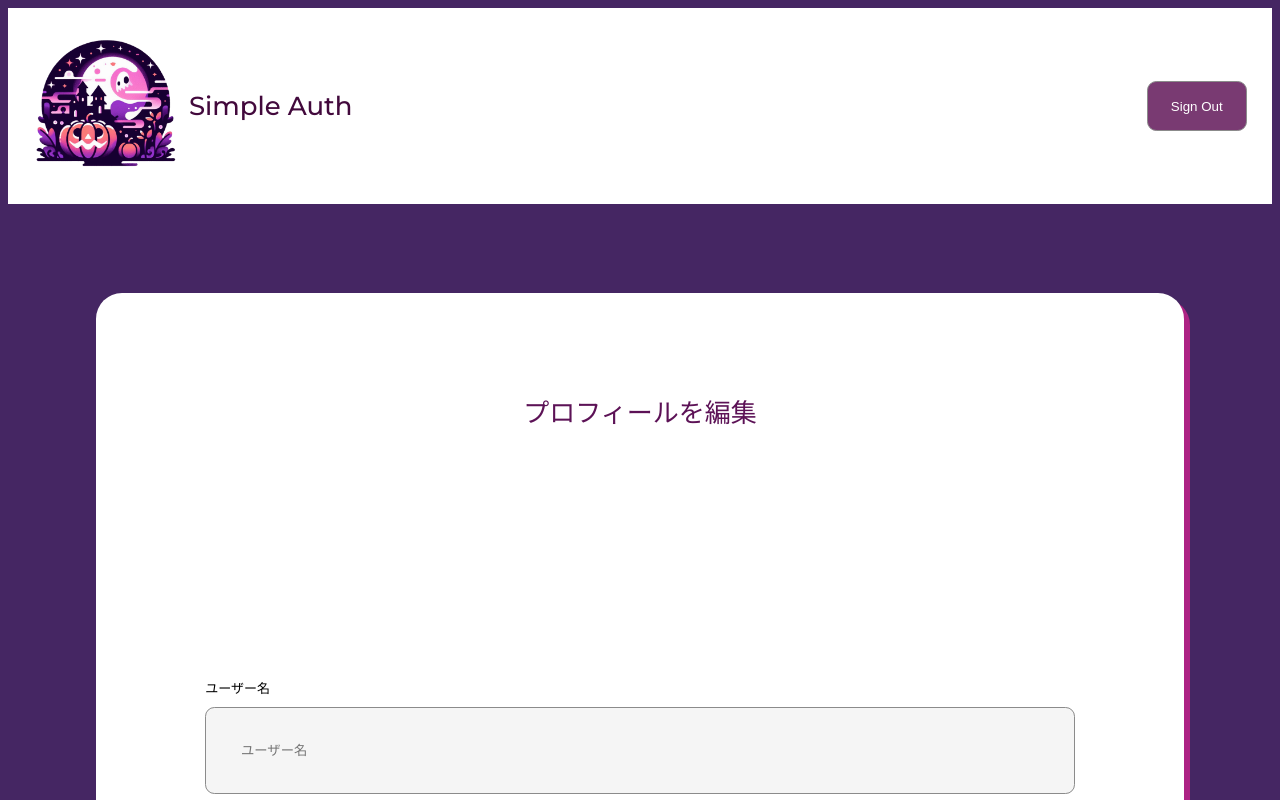
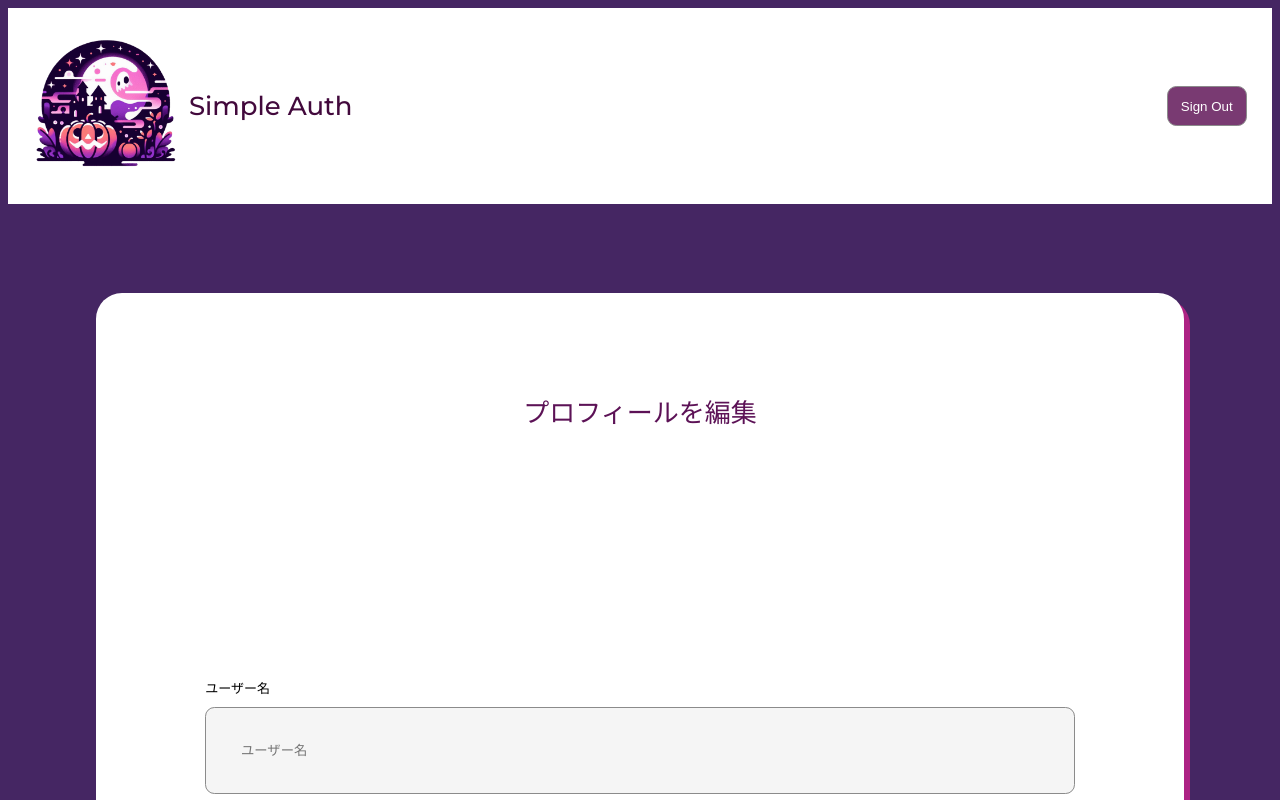
Before and after one commit to n4mlz/SimpleAuth, a React (Vite) app: page /setprofile in a window 1280 px wide. Shown: the top 800 px of the page. Built offline with nearby package versions, Linux system fonts and the light colour scheme; no server answers; the database is empty; sample sign-in values are in the browser's storage; a web font is replaced by a local one.

Commit message:
fixed bug

```diff
--- a/src/components/PageTransition.tsx
+++ b/src/components/PageTransition.tsx
@@ -17,8 +17,8 @@ const requiredPermission: { [key: string]: number[] } = {
 };
 
 const getPermissionLevel = async (user: User | null | undefined) => {
-    if (user == undefined) return undefined;
-    if (user == null) return 0;
+    if (user === undefined) return undefined;
+    if (user === null) return 0;
     if (!user.emailVerified) return 1;
     if (! await isProfileSet(user)) return 2;
     return 3;
@@ -31,7 +31,6 @@ const PageTransition: React.FC = () => {
     useEffect(() => {
         (async () => {
             const permissionLevel = await getPermissionLevel(user);
-            console.log(permissionLevel)
             if (permissionLevel == undefined) return undefined;
 
             const currentPath = location.pathname;
--- a/src/contexts/AuthContext.tsx
+++ b/src/contexts/AuthContext.tsx
@@ -5,7 +5,7 @@ import { doc, getDoc } from "firebase/firestore";
 
 type UserType = User | null | undefined;
 
-const AuthContext = createContext<UserType>(undefined);
+const AuthContext = createContext<UserType>(auth.currentUser);
 
 function useAuthContext() {
     return useContext(AuthContext);
--- a/src/style/Header.css
+++ b/src/style/Header.css
@@ -11,8 +11,8 @@ header h1{
 }
 
 header button {
-    width: 100px;
-    height: 50px;
+    width: 80px;
+    height: 40px;
 }
 
 .logo {
```
